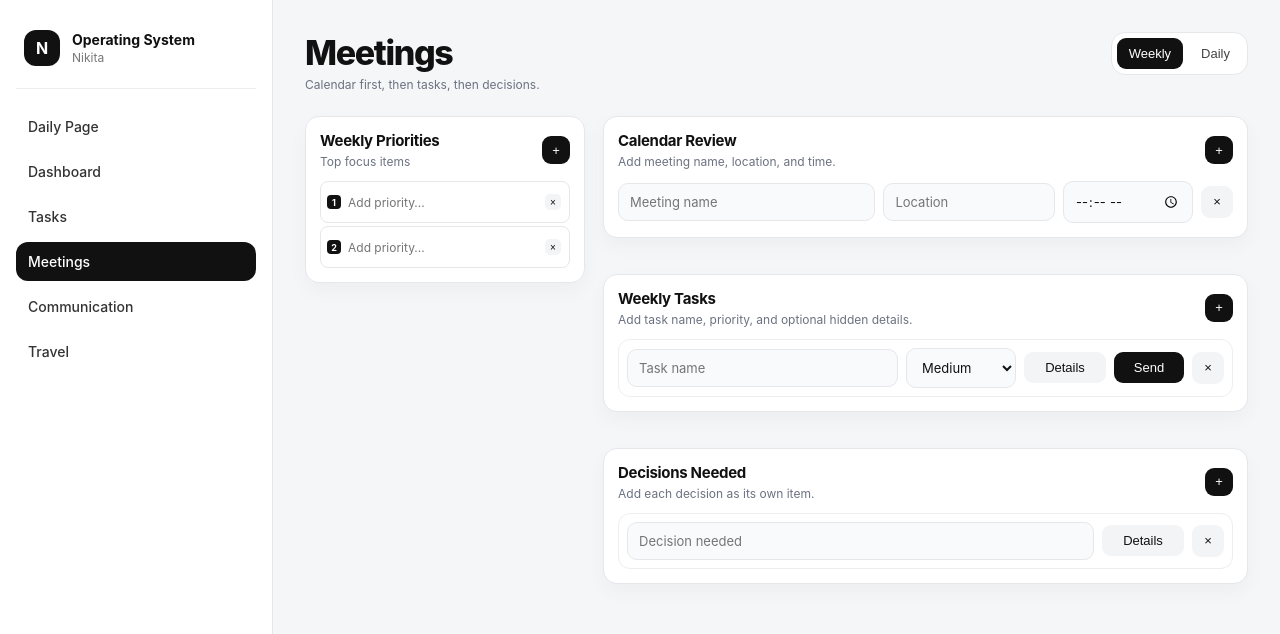
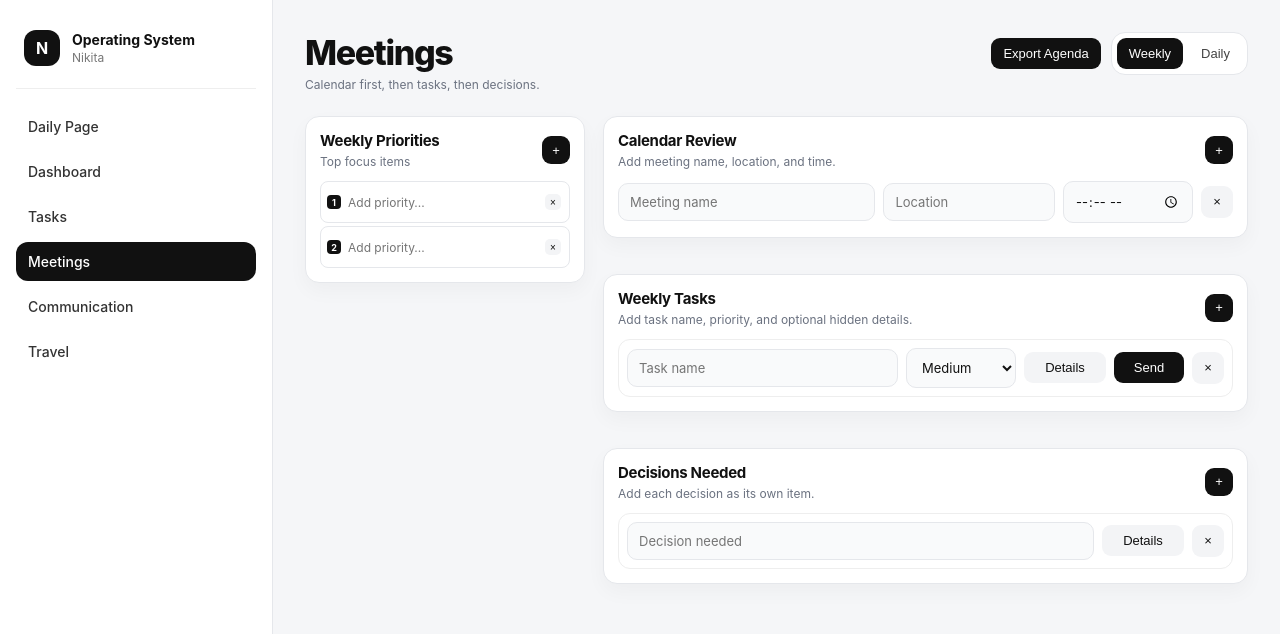
Before and after one commit to nikitaline-code/nl-operating-system, a Next.js app: page /meetings in a window 1280 px wide. Shown: the top 634 px of the page. Built offline with nearby package versions, Linux system fonts and the light colour scheme.

Commit message:
Update meetings.js

```diff
--- a/pages/meetings.js
+++ b/pages/meetings.js
@@ -109,6 +109,214 @@ export default function MeetingsPage() {
   const activeDailyDecisions = dailyPerson === "Mark" ? markDailyDecisions : daneDailyDecisions;
   const setActiveDailyDecisions = dailyPerson === "Mark" ? setMarkDailyDecisions : setDaneDailyDecisions;
 
+  function exportArrowquipAgenda() {
+    const agendaTitle =
+      mode === "weekly"
+        ? "Weekly Meeting Agenda"
+        : `${dailyPerson} Daily Meeting Agenda`;
+
+    const agendaDate =
+      mode === "daily"
+        ? selectedDate
+        : new Date().toISOString().slice(0, 10);
+
+    const calendarRows =
+      mode === "weekly" ? weeklyCalendar : activeDailyCalendar;
+
+    const taskRows =
+      mode === "weekly" ? weeklyTasks : activeDailyTasks;
+
+    const decisionRows =
+      mode === "weekly" ? weeklyDecisions : activeDailyDecisions;
+
+    const agendaItems = [
+      ...calendarRows
+        .filter((item) => item.name || item.location || item.time)
+        .map((item) => ({
+          section: "Calendar Review",
+          item: item.name || "",
+          details: [item.location, item.time].filter(Boolean).join(" · "),
+          owner: "",
+        })),
+
+      ...taskRows
+        .filter((item) => item.title || item.details)
+        .map((item) => ({
+          section: mode === "weekly" ? "Weekly Tasks" : `${dailyPerson} Daily Tasks`,
+          item: item.title || "",
+          details: item.details || "",
+          owner: mode === "weekly" ? "Weekly Meeting" : dailyPerson,
+          priority: item.urgency || "",
+        })),
+
+      ...decisionRows
+        .filter((item) => item.title || item.details)
+        .map((item) => ({
+          section: "Decisions Needed",
+          item: item.title || "",
+          details: item.details || "",
+          owner: "",
+        })),
+    ];
+
+    const rows = agendaItems
+      .map(
+        (item, index) => `
+          <tr>
+            <td>${index + 1}</td>
+            <td>${item.section || ""}</td>
+            <td>
+              <strong>${item.item || ""}</strong>
+              ${item.details ? `<div class="details">${item.details}</div>` : ""}
+            </td>
+            <td>${item.owner || ""}</td>
+            <td>${item.priority || ""}</td>
+          </tr>
+        `
+      )
+      .join("");
+
+    const printWindow = window.open("", "_blank");
+
+    printWindow.document.write(`
+      <html>
+        <head>
+          <title>${agendaTitle}</title>
+          <style>
+            body {
+              font-family: Arial, sans-serif;
+              color: #111;
+              padding: 36px;
+              background: #ffffff;
+            }
+
+            .header {
+              border-bottom: 5px solid #111;
+              padding-bottom: 18px;
+              margin-bottom: 26px;
+            }
+
+            .brand {
+              font-size: 15px;
+              font-weight: 900;
+              letter-spacing: 0.2em;
+              text-transform: uppercase;
+            }
+
+            .subbrand {
+              margin-top: 5px;
+              font-size: 11px;
+              letter-spacing: 0.16em;
+              text-transform: uppercase;
+              color: #666;
+            }
+
+            h1 {
+              margin: 18px 0 4px;
+              font-size: 30px;
+              line-height: 1.1;
+            }
+
+            .meta {
+              font-size: 12px;
+              color: #666;
+            }
+
+            table {
+              width: 100%;
+              border-collapse: collapse;
+              margin-top: 18px;
+            }
+
+            th {
+              background: #111;
+              color: #fff;
+              text-align: left;
+              padding: 11px;
+              font-size: 11px;
+              text-transform: uppercase;
+              letter-spacing: 0.08em;
+            }
+
+            td {
+              border: 1px solid #d8dee6;
+              padding: 11px;
+              font-size: 13px;
+              vertical-align: top;
+            }
+
+            tr:nth-child(even) td {
+              background: #f7f7f4;
+            }
+
+            .details {
+              margin-top: 5px;
+              font-size: 12px;
+              color: #555;
+              line-height: 1.4;
+            }
+
+            .footer {
+              margin-top: 32px;
+              padding-top: 14px;
+              border-top: 3px solid #111;
+              display: flex;
+              justify-content: space-between;
+              font-size: 10px;
+              letter-spacing: 0.12em;
+              text-transform: uppercase;
+              color: #555;
+            }
+
+            @media print {
+              body {
+                padding: 24px;
+              }
+            }
+          </style>
+        </head>
+
+        <body>
+          <div class="header">
+            <div class="brand">Arrowquip</div>
+            <div class="subbrand">Ranch | Outdoor</div>
+            <h1>${agendaTitle}</h1>
+            <div class="meta">Agenda Export · ${agendaDate}</div>
+          </div>
+
+          <table>
+            <thead>
+              <tr>
+                <th>#</th>
+                <th>Section</th>
+                <th>Agenda Item</th>
+                <th>Owner</th>
+                <th>Priority</th>
+              </tr>
+            </thead>
+            <tbody>
+              ${
+                rows ||
+                `<tr><td colspan="5">No agenda items entered.</td></tr>`
+              }
+            </tbody>
+          </table>
+
+          <div class="footer">
+            <span>Arrowquip Internal Agenda</span>
+            <span>Ranch | Outdoor</span>
+          </div>
+
+          <script>
+            window.print();
+          </script>
+        </body>
+      </html>
+    `);
+
+    printWindow.document.close();
+  }
+
   return (
     <div className="meetingsPage">
       <div className="meetingsHeader">
@@ -117,9 +325,13 @@ export default function MeetingsPage() {
           <p>Calendar first, then tasks, then decisions.</p>
         </div>
 
-        <div className="topToggle">
-          <button className={mode === "weekly" ? "active" : ""} onClick={() => setMode("weekly")}>Weekly</button>
-          <button className={mode === "daily" ? "active" : ""} onClick={() => setMode("daily")}>Daily</button>
+        <div className="headerActions">
+          <button onClick={exportArrowquipAgenda}>Export Agenda</button>
+
+          <div className="topToggle">
+            <button className={mode === "weekly" ? "active" : ""} onClick={() => setMode("weekly")}>Weekly</button>
+            <button className={mode === "daily" ? "active" : ""} onClick={() => setMode("daily")}>Daily</button>
+          </div>
         </div>
       </div>
 
@@ -196,6 +408,12 @@ export default function MeetingsPage() {
           align-items: flex-start;
           gap: 20px;
           margin-bottom: 24px;
+        }
+
+        .headerActions {
+          display: flex;
+          align-items: center;
+          gap: 10px;
         }
 
         .meetingsPage h1 {
```
